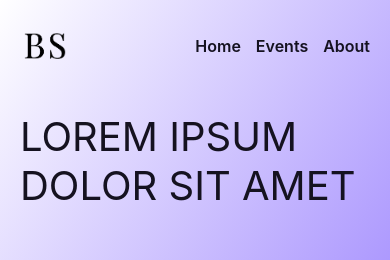
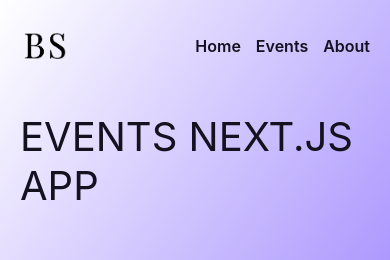
Before and after one commit to baseebeck/nextjs_events, a Next.js app: page / in a window 390 px wide. Shown: the top 260 px of the page. Built offline with nearby package versions, Linux system fonts and the light colour scheme.

Commit message:
header content/responsivenes updates

```diff
--- a/src/components/header/header.jsx
+++ b/src/components/header/header.jsx
@@ -26,7 +26,7 @@ const Header = () => {
             </ul>
           </nav>
         </div>
-        <p className="title">Lorem ipsum dolor sit amet</p>
+        <p className="title">Events Next.js App</p>
       </div>
     </header>
   );
--- a/styles/general.sass
+++ b/styles/general.sass
@@ -24,6 +24,8 @@ header
             display: flex
             list-style-type: none
             gap: 15px
+            padding: 0
+            flex-wrap: wrap
             li
                 font-weight: 600
                 font-size: 16px
```
